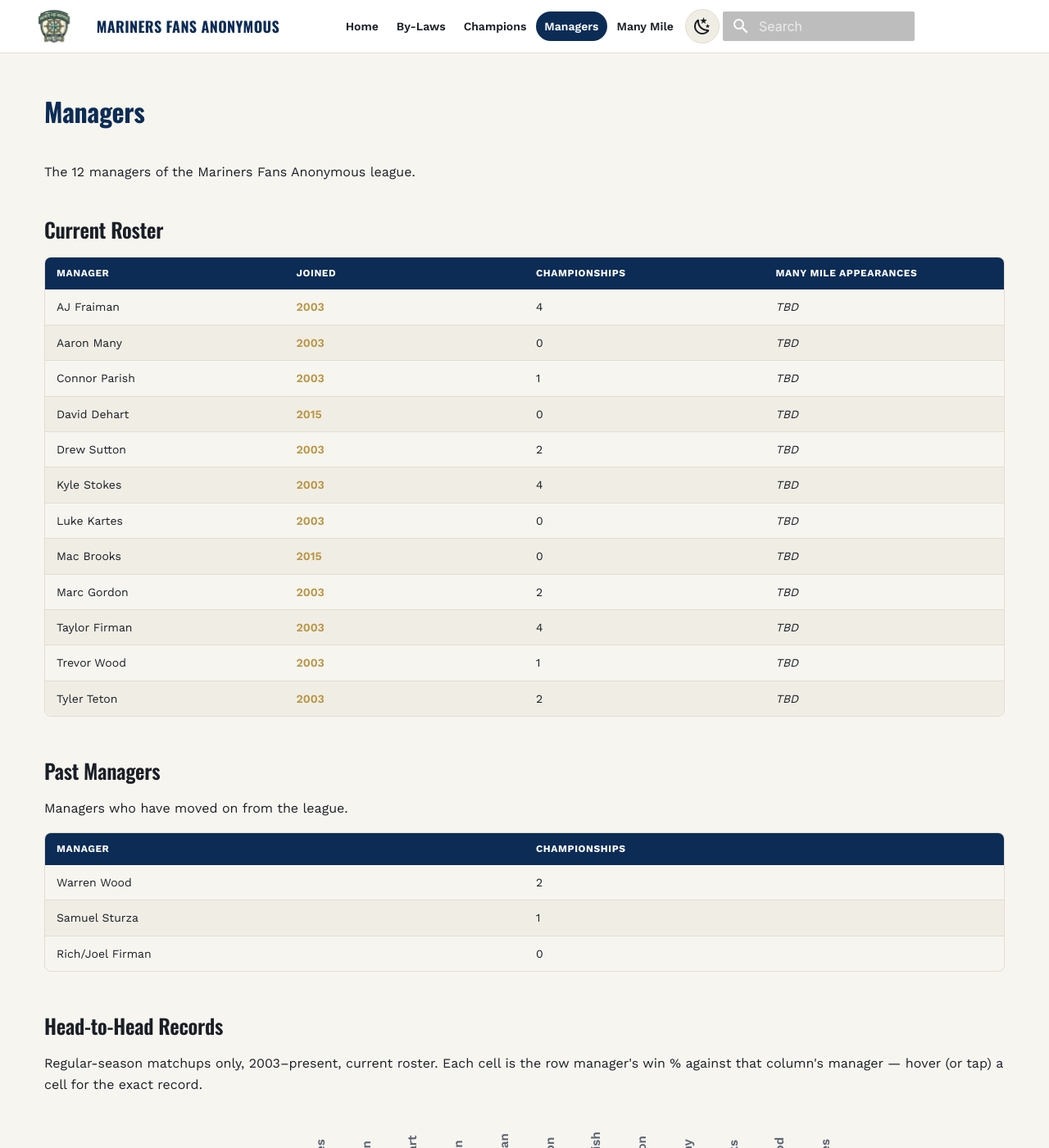
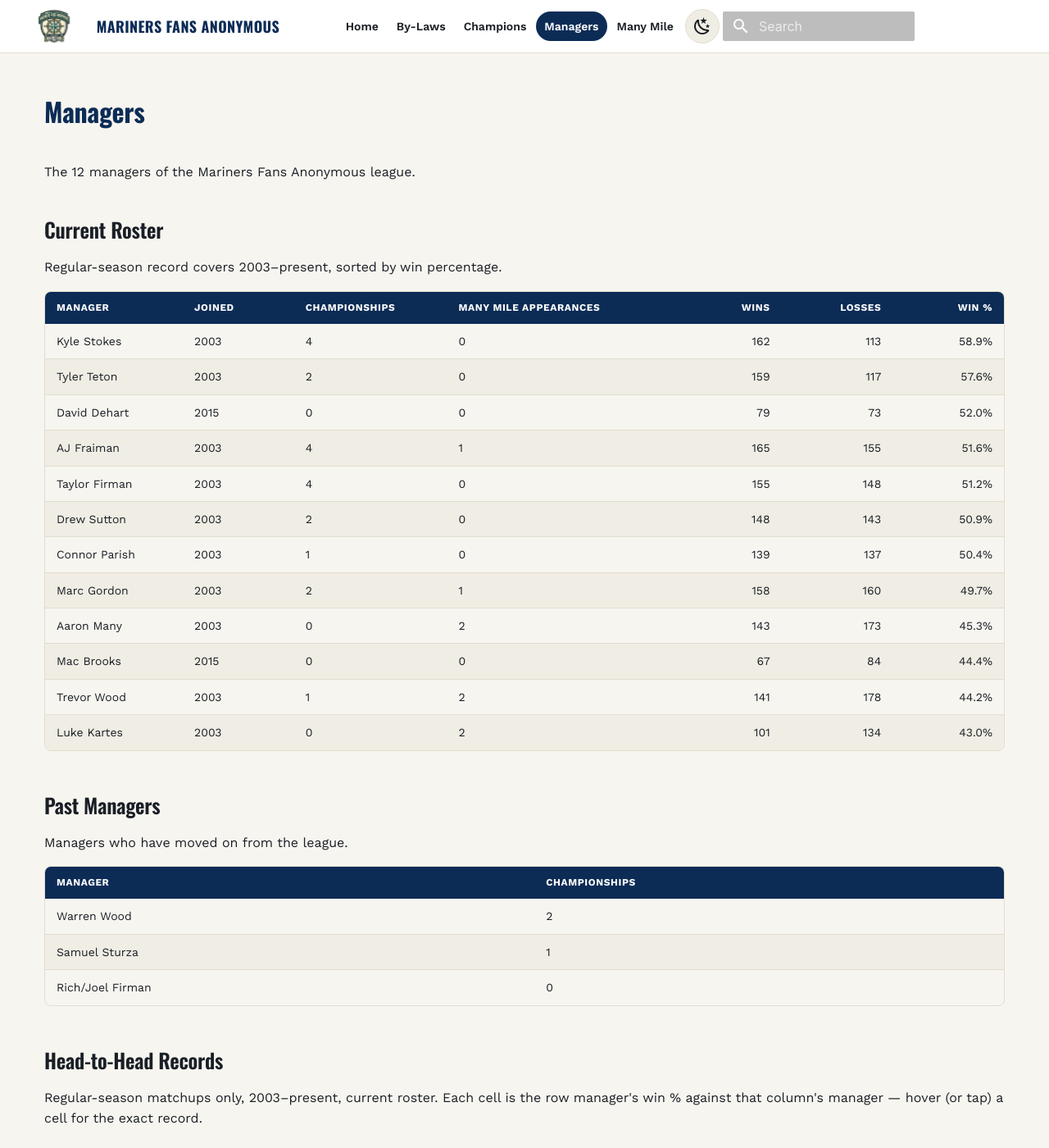
Before and after one commit to tefirman/mariners-fans-anonymous, an MkDocs documentation site: the page built from docs/managers.md, in a window 1280 px wide and 1400 px high. Shown: the whole window at 82% size. Built offline with MkDocs 1.6.1 and Material for MkDocs 9.7.7, drawn with Linux system fonts in a browser that asks for light colours; some of the changed text lies outside the part shown.

Commit message:
Merge roster/career tables, fill in Many Mile appearances, fix mobile table overflow
Combines the Current Roster and Career Regular-Season Record tables into
one, and populates Many Mile Appearances from the Roll Call on the Many
Mile page.

Also fixes a mobile layout bug: wide tables were forced to squeeze into
the viewport width (table-layout: fixed), which broke down once the
merged table hit 7 columns. Tables now size to content and scroll
horizontally on narrow screens instead of clipping.

```diff
--- a/docs/managers.md
+++ b/docs/managers.md
@@ -4,20 +4,22 @@ The 12 managers of the Mariners Fans Anonymous league.
 
 ## Current Roster
 
-| Manager | Joined | Championships | Many Mile Appearances |
-|---------|--------|---------------|-----------------------|
-| AJ Fraiman | 2003 | 4 | _TBD_ |
-| Aaron Many | 2003 | 0 | _TBD_ |
-| Connor Parish | 2003 | 1 | _TBD_ |
-| David Dehart | 2015 | 0 | _TBD_ |
-| Drew Sutton | 2003 | 2 | _TBD_ |
-| Kyle Stokes | 2003 | 4 | _TBD_ |
-| Luke Kartes | 2003 | 0 | _TBD_ |
-| Mac Brooks | 2015 | 0 | _TBD_ |
-| Marc Gordon | 2003 | 2 | _TBD_ |
-| Taylor Firman | 2003 | 4 | _TBD_ |
-| Trevor Wood | 2003 | 1 | _TBD_ |
-| Tyler Teton | 2003 | 2 | _TBD_ |
+Regular-season record covers 2003&ndash;present, sorted by win percentage.
+
+| Manager | Joined | Championships | Many Mile Appearances | Wins | Losses | Win % |
+|---------|--------|---------------|------------------------|---:|---:|---:|
+| Kyle Stokes | 2003 | 4 | 0 | 162 | 113 | 58.9% |
+| Tyler Teton | 2003 | 2 | 0 | 159 | 117 | 57.6% |
+| David Dehart | 2015 | 0 | 0 | 79 | 73 | 52.0% |
+| AJ Fraiman | 2003 | 4 | 1 | 165 | 155 | 51.6% |
+| Taylor Firman | 2003 | 4 | 0 | 155 | 148 | 51.2% |
+| Drew Sutton | 2003 | 2 | 0 | 148 | 143 | 50.9% |
+| Connor Parish | 2003 | 1 | 0 | 139 | 137 | 50.4% |
+| Marc Gordon | 2003 | 2 | 1 | 158 | 160 | 49.7% |
+| Aaron Many | 2003 | 0 | 2 | 143 | 173 | 45.3% |
+| Mac Brooks | 2015 | 0 | 0 | 67 | 84 | 44.4% |
+| Trevor Wood | 2003 | 1 | 2 | 141 | 178 | 44.2% |
+| Luke Kartes | 2003 | 0 | 2 | 101 | 134 | 43.0% |
 
 ## Past Managers
 
--- a/docs/stylesheets/extra.css
+++ b/docs/stylesheets/extra.css
@@ -546,6 +546,7 @@ body,
 
 .md-typeset__table {
   display: block;
+  overflow-x: auto;
 }
 
 .md-typeset table:not([class]) {
@@ -556,7 +557,8 @@ body,
   border-collapse: separate;
   border-spacing: 0;
   width: 100%;
-  table-layout: fixed;
+  min-width: max-content;
+  table-layout: auto;
   max-width: 100%;
 }
 
```
Also changed, not shown: other parts of docs/managers.md (+0 -19 lines).
